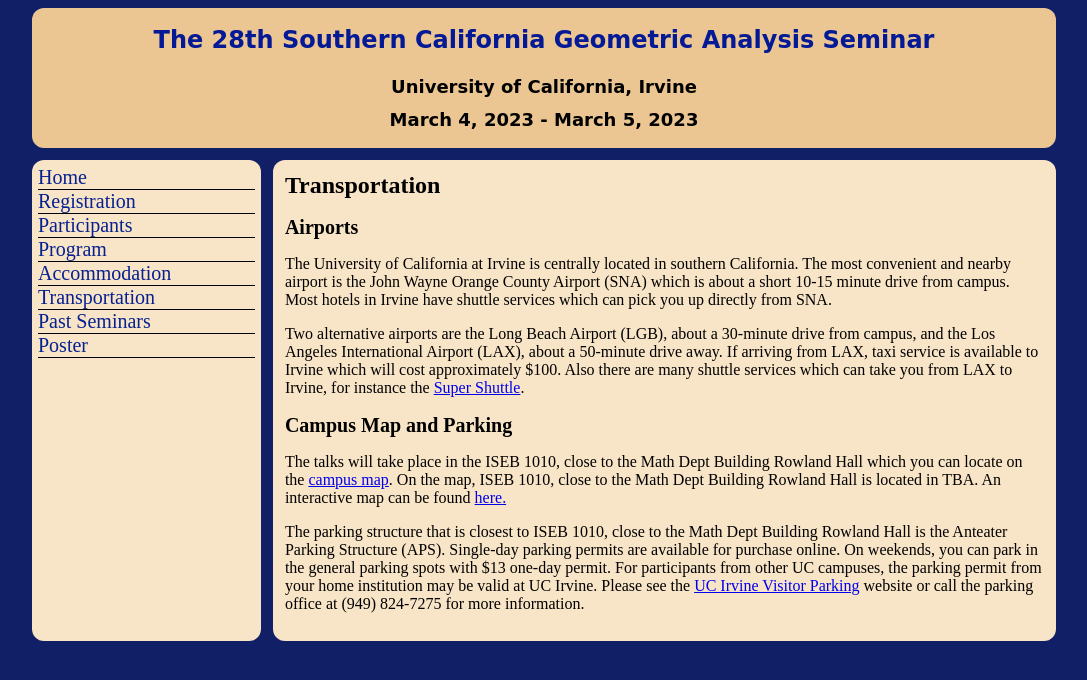
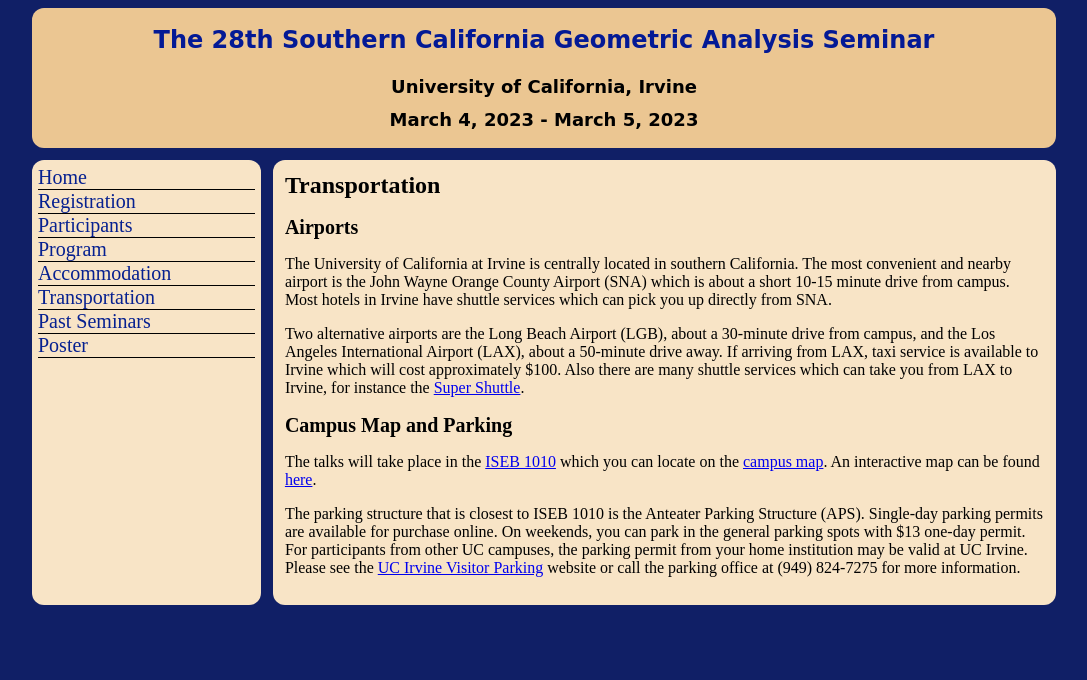
Before and after one commit to Geometry-Discovery-Project-UCI/scgas.math.uci.edu, a Vue app: page /transportation in a window 1280 px wide. Shown: the top 680 px of the page, without its empty margins (96-1183 px from the left). Built offline with nearby package versions, Linux system fonts and the light colour scheme.

Commit message:
fix(program): fixed width of time

```diff
--- a/src/config.json
+++ b/src/config.json
@@ -24,7 +24,11 @@
         "Jeff Viaclovsky",
         "Xiangwen Zhang"
     ],
-    "location": "ISEB 1010, close to the Math Dept Building Rowland Hall",
+    "location": {
+        "room": "ISEB 1010",
+        "description": "close to the Math Dept Building Rowland Hall",
+        "link": "https://parking.uci.edu/maps/imap.cfm?autolaunch=true&action=getDirections&lotId=31&buildingId=129&pt=V&pid=G3&pl=1&b=0&ik=0&cs=0&zw=0&pd=1&autolaunch=true&action=getDirections&lotId=31&buildingId=129&pt=V&pid=G3&pl=1&b=0&ik=0&cs=0&zw=0&pd=1&autolaunch=true&action=getDirections&lotId=31&buildingId=129&pt=V&pid=G3&pl=1&b=0&ik=0&cs=0&zw=0&pd=1&autolaunch=true&action=getDirections&lotId=31&buildingId=129&pt=V&pid=G3&pl=1&b=0&ik=0&cs=0&zw=0&pd=1"
+    },
     "schedule": {
         "firstDay": [
             {
--- a/src/views/ProgramView.vue
+++ b/src/views/ProgramView.vue
@@ -5,14 +5,15 @@
       <tr>
         <td colspan="2" style="text-align: center">
           <strong>Schedule</strong> (All talks are taken at
-          {{ seminarLocation }})
+          <a :href="seminarLocation.link">{{ seminarLocation.room }}</a
+          ><span>, {{ seminarLocation.description }})</span>
         </td>
       </tr>
       <tr>
         <th colspan="2">{{ from }}</th>
       </tr>
       <tr v-for="event in firstDaySchedule" :key="event.time">
-        <td>{{ event.time }}</td>
+        <td class="scheduled-time">{{ event.time }}</td>
         <td>
           <strong v-if="event.isSpeech">{{ event.activity }}</strong>
           <span v-else>{{ event.activity }}</span>
@@ -25,7 +26,7 @@
         <th colspan="2">{{ to }}</th>
       </tr>
       <tr v-for="event in secondDaySchedule" :key="event.time">
-        <td>{{ event.time }}</td>
+        <td class="scheduled-time">{{ event.time }}</td>
         <td>
           <strong v-if="event.isSpeech">{{ event.activity }}</strong>
           <span v-else>{{ event.activity }}</span>
@@ -52,6 +53,10 @@
   margin-left: auto;
   margin-right: auto;
   width: 100%;
+}
+
+#program .scheduled-time {
+  width: 150px;
 }
 </style>
 
--- a/src/views/TransportationView.vue
+++ b/src/views/TransportationView.vue
@@ -18,22 +18,22 @@
   </p>
   <h2>Campus Map and Parking</h2>
   <p>
-    The talks will take place in the {{ seminarLocation }}
+    The talks will take place in the
+    <a :href="seminarLocation.link">{{ seminarLocation.room }}</a>
     which you can locate on the
     <a
       href="https://parking.uci.edu/maps/documents/2022-UCI-MainCampusMap.pdf"
       target="_blank"
       >campus map</a
-    >. On the map, {{ seminarLocation }} is located in TBA. An interactive map
-    can be found
+    >. An interactive map can be found
     <a
       href="http://www.parking.uci.edu/maps/imap.cfm?autolaunch=true&action=getDirections&lotId=31&buildingId=129&pt=V&pid=G3&pl=1&b=0&ik=0&cs=0&zw=0&pd=1"
       target="_blank"
-      >here.</a
-    >
+      >here</a
+    >.
   </p>
   <p>
-    The parking structure that is closest to {{ seminarLocation }} is the
+    The parking structure that is closest to {{ seminarLocation.room }} is the
     Anteater Parking Structure (APS). Single-day parking permits are available
     for purchase online. On weekends, you can park in the general parking spots
     with $13 one-day permit. For participants from other UC campuses, the
```
